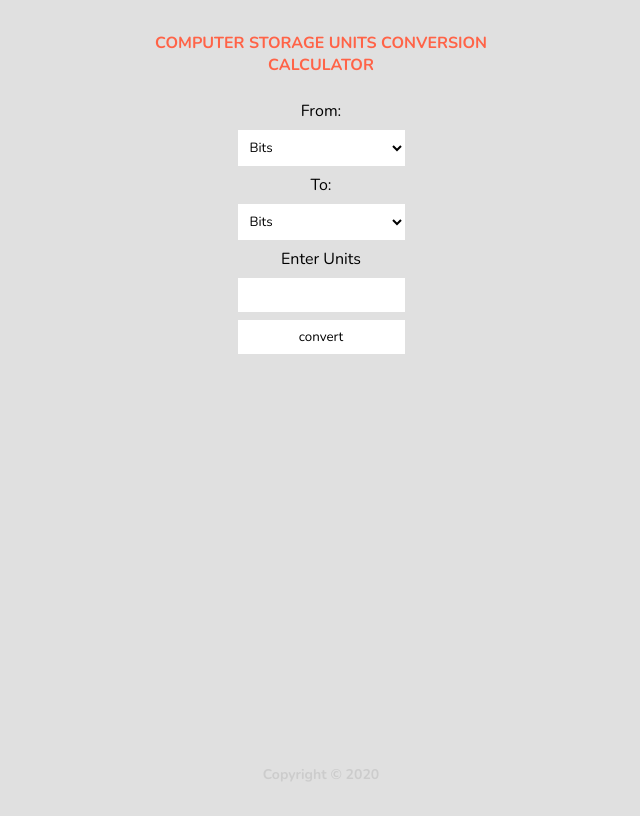
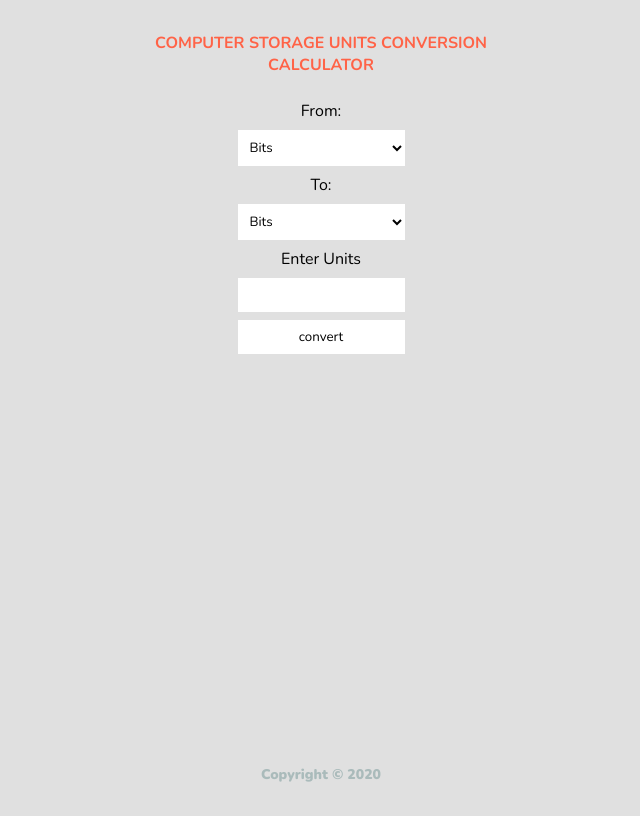
Before and after one commit to Kanhalelor/computer-storate-unit-converter, a plain HTML site: page index.html in a window 1280 px wide. Shown: the whole page, without its empty margins (319-959 px from the left). Drawn offline with nearby package versions, Linux system fonts and the light colour scheme.

Commit message:
Update index.html

```diff
--- a/index.html
+++ b/index.html
@@ -32,7 +32,7 @@
         <span id="answer">0.0</span>
       </li>
     </ul>
-    <small style="margin-top: auto; padding: 1rem 0; font-weight: 700; font-size: 14px; color: #ccc">Copyright &copy 2020</small>
+    <small style="margin-top: auto; padding: 1rem 0; font-weight: 900; font-size: 14px; color: #abb">Copyright &copy 2020</small>
   </div>
 <script src="./convert.js"></script>
 </body>
```
